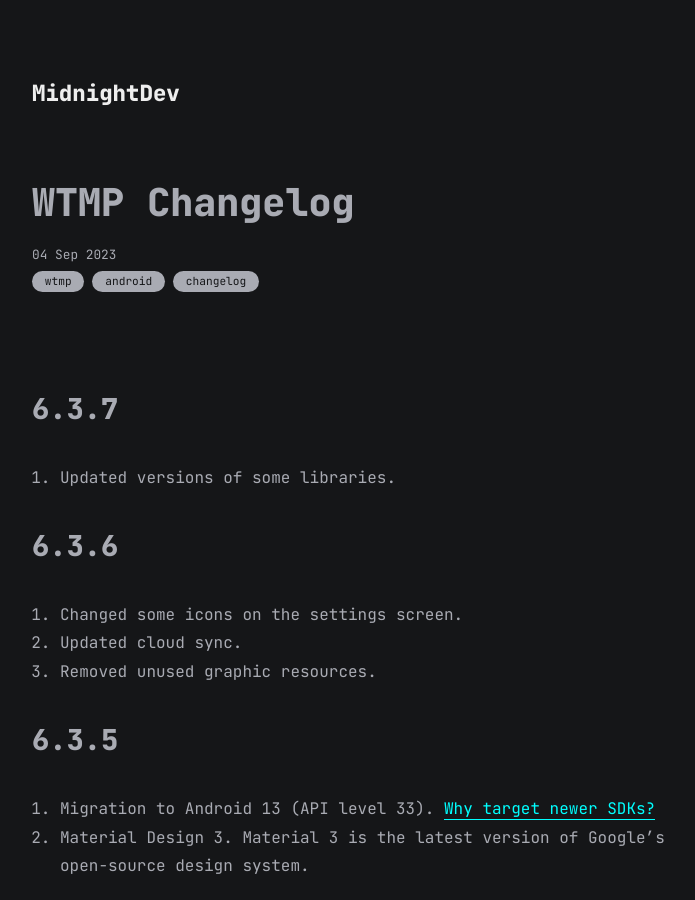
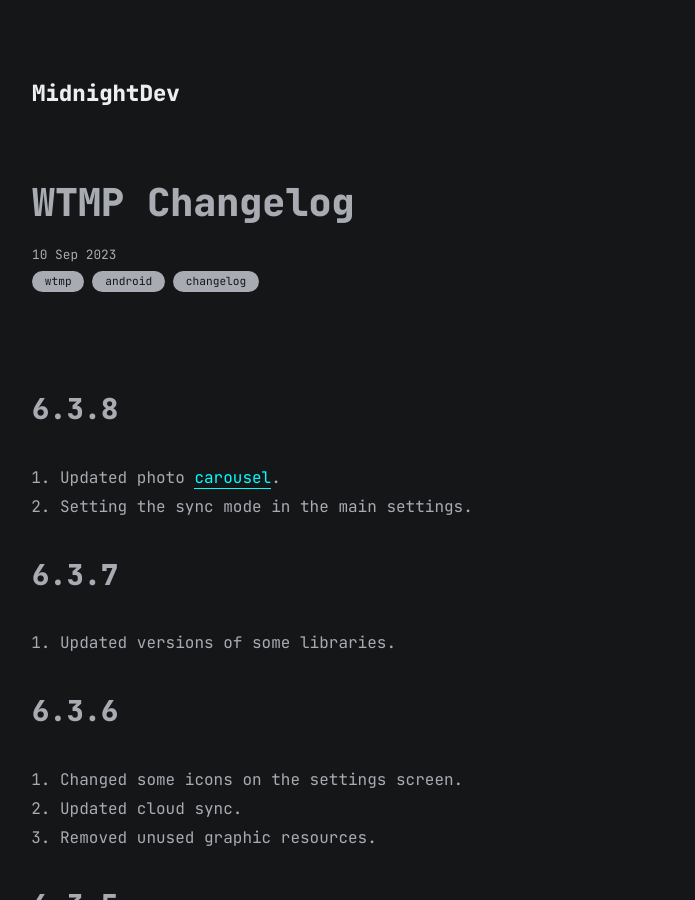
Before and after one commit to mdnghtdv/mdnghtdv.github.io, a Jekyll site: the page built from all_collections/_posts/2023-09-10-wtmp-changelog.md, in a window 1280 px wide and 900 px high. Shown: the whole window, without its empty margins (283-978 px from the left). Built offline with Jekyll 4.4.1, drawn with Linux system fonts in a browser that asks for light colours.

Commit message:
Update and rename 2023-09-04-wtmp-changelog.md to 2023-09-10-wtmp-changelog.md

```diff
--- a/all_collections/_posts/2023-09-04-wtmp-changelog.md
+++ b/all_collections/_posts/2023-09-10-wtmp-changelog.md
@@ -1,9 +1,13 @@
 ---
 layout: post
 title: WTMP Changelog
-date: 2023-09-04
+date: 2023-09-10
 categories: [wtmp, android, changelog]
 ---
+
+## 6.3.8
+1. Updated photo [carousel](https://m3.material.io/components/carousel/overview).
+2. Setting the sync mode in the main settings.
 
 ## 6.3.7
 
```
